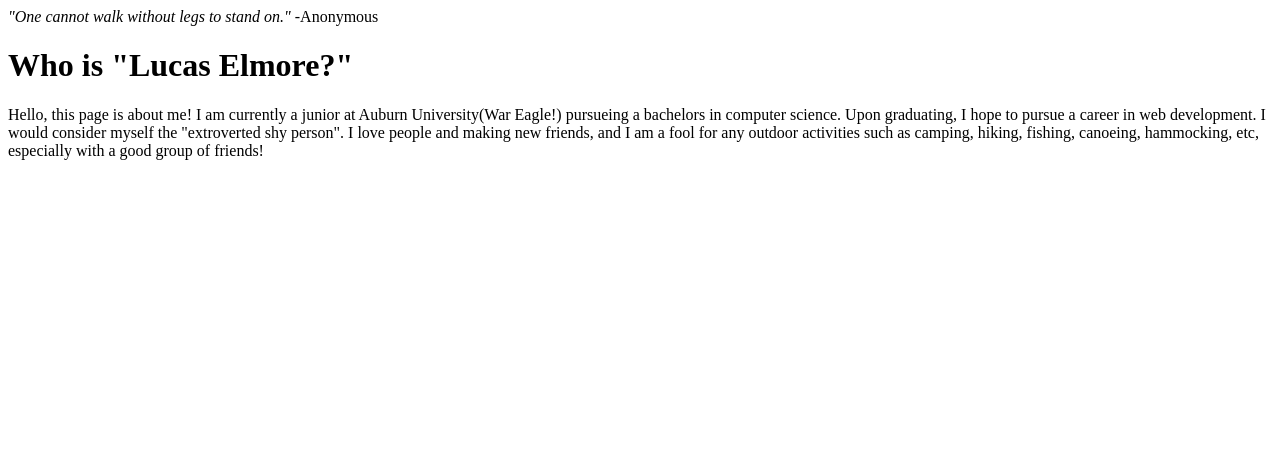
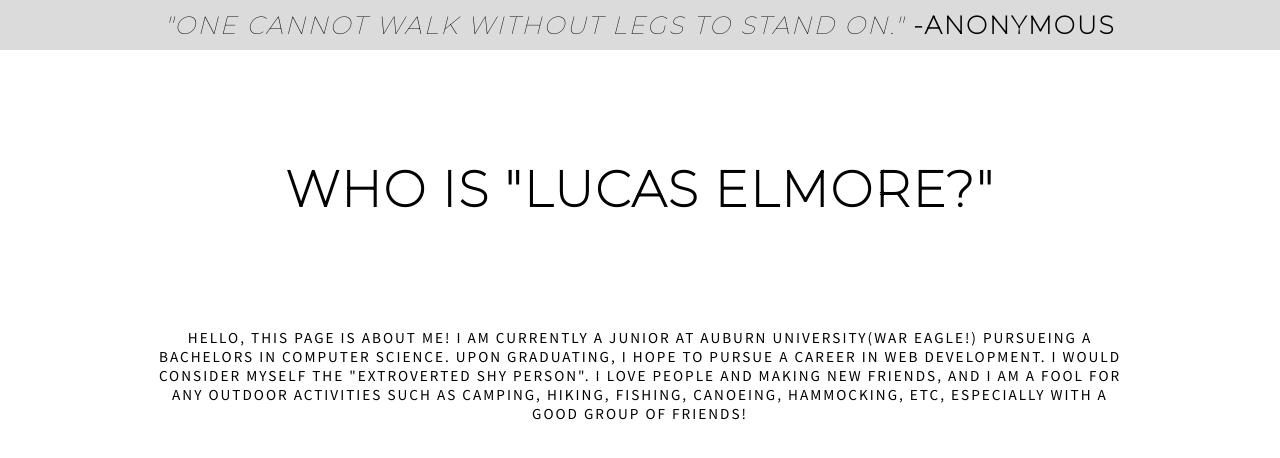
Before and after one commit to LucasElmore/Web, a plain HTML site: page index.html in a window 1280 px wide. Drawn offline with Linux system fonts and the light colour scheme; the site is published under a folder, as on GitHub Pages, so addresses that start at the root find nothing.

Commit message:
Update index.html

```diff
--- a/index.html
+++ b/index.html
@@ -5,7 +5,7 @@
     <meta name="viewport" content="width=device-width, initial-scale=1.0">
     <meta http-equiv="X-UA-Compatible" content="ie=edge">
     <title>My Website</title>
-    <link rel="stylesheet" href="/Web/styles/styles.css">
+    <link rel="stylesheet" href="styles/styles.css">
     <link href="https://fonts.googleapis.com/css?family=Montserrat:100" rel="stylesheet">
     <link href="https://fonts.googleapis.com/css?family=Nunito+Sans" rel="stylesheet">
     <link href="https://fonts.googleapis.com/css?family=Source+Sans+Pro" rel="stylesheet">
```
